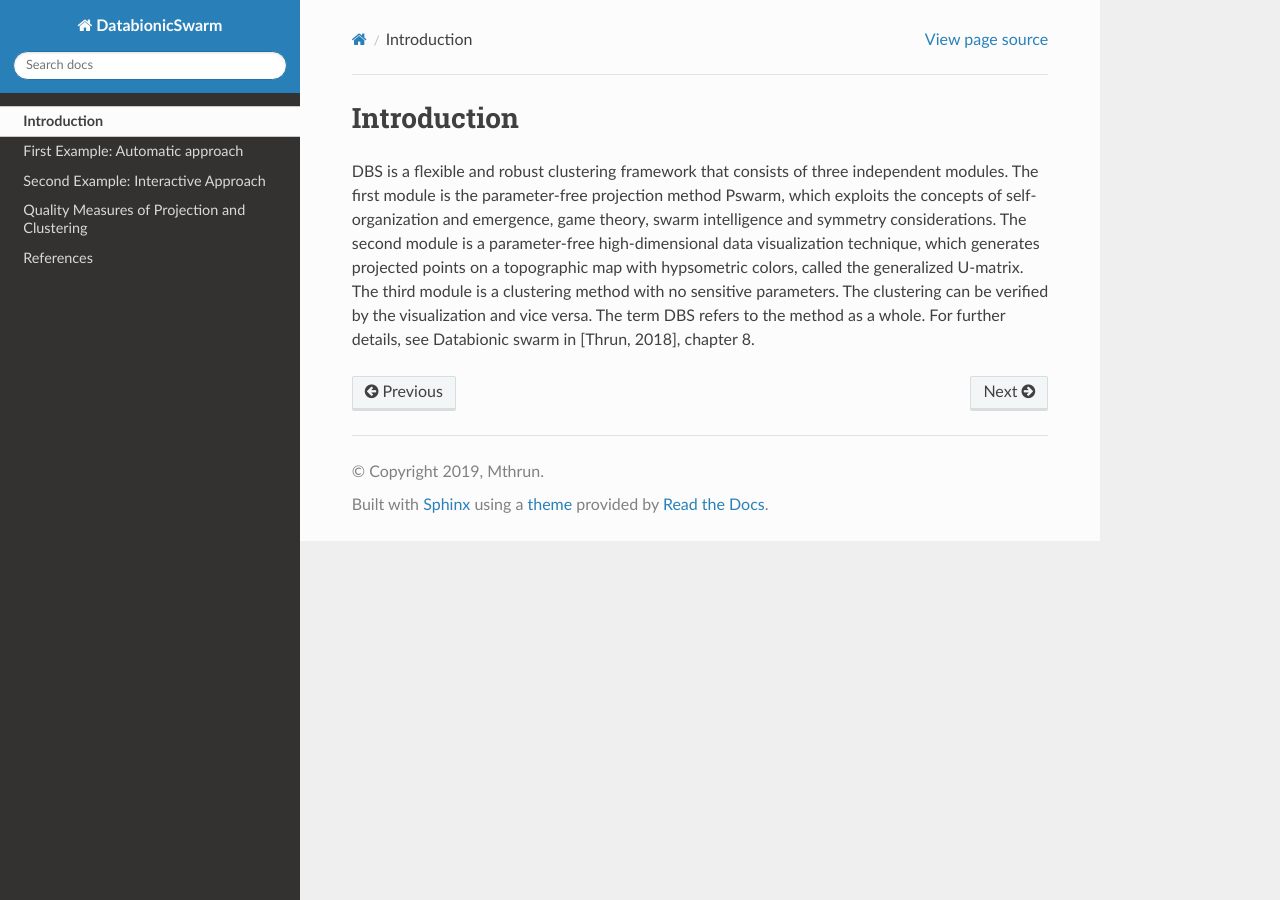
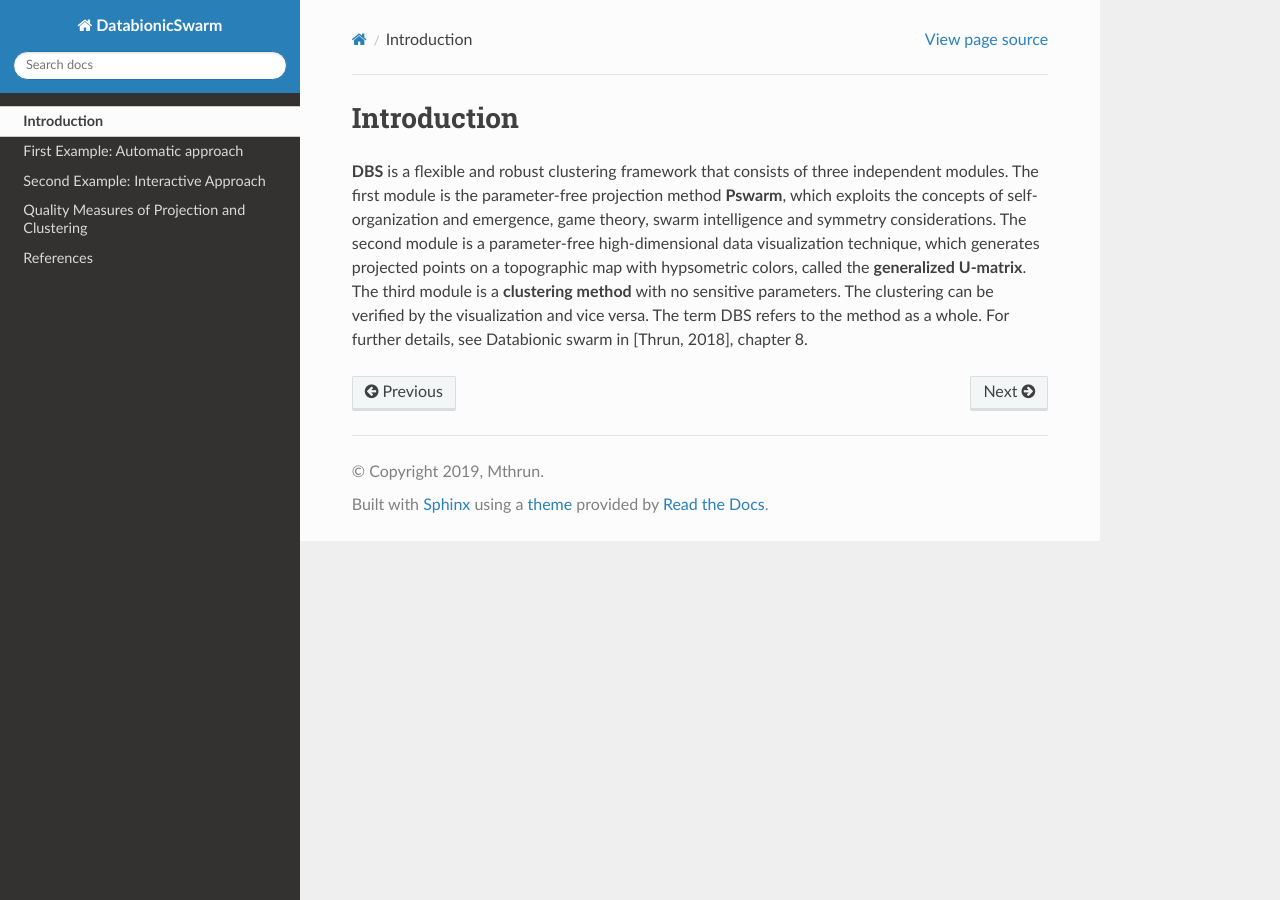
Before and after one commit to AsbahToqeer/DatabionicSwarm, a Sphinx documentation site: the page built from docs/source/intro.rst, in a window 1280 px wide. Built offline with Sphinx 7.4.7 and the Read the Docs theme 2.0.0, drawn with Linux system fonts in a browser that asks for light colours.

Commit message:
Update intro.rst

```diff
--- a/docs/source/intro.rst
+++ b/docs/source/intro.rst
@@ -2,4 +2,4 @@
 Introduction
 ============
 
-DBS is a flexible and robust clustering framework that consists of three independent modules. The first module is the parameter-free projection method Pswarm, which exploits the concepts of self-organization and emergence, game theory, swarm intelligence and symmetry considerations. The second module is a parameter-free high-dimensional data visualization technique, which generates projected points on a topographic map with hypsometric colors, called the generalized U-matrix. The third module is a clustering method with no sensitive parameters. The clustering can be verified by the visualization and vice versa. The term DBS refers to the method as a whole. For further details, see Databionic swarm in [Thrun, 2018], chapter 8.
+**DBS** is a flexible and robust clustering framework that consists of three independent modules. The first module is the parameter-free projection method **Pswarm**, which exploits the concepts of self-organization and emergence, game theory, swarm intelligence and symmetry considerations. The second module is a parameter-free high-dimensional data visualization technique, which generates projected points on a topographic map with hypsometric colors, called the **generalized U-matrix**. The third module is a **clustering method** with no sensitive parameters. The clustering can be verified by the visualization and vice versa. The term DBS refers to the method as a whole. For further details, see Databionic swarm in [Thrun, 2018], chapter 8.
```
